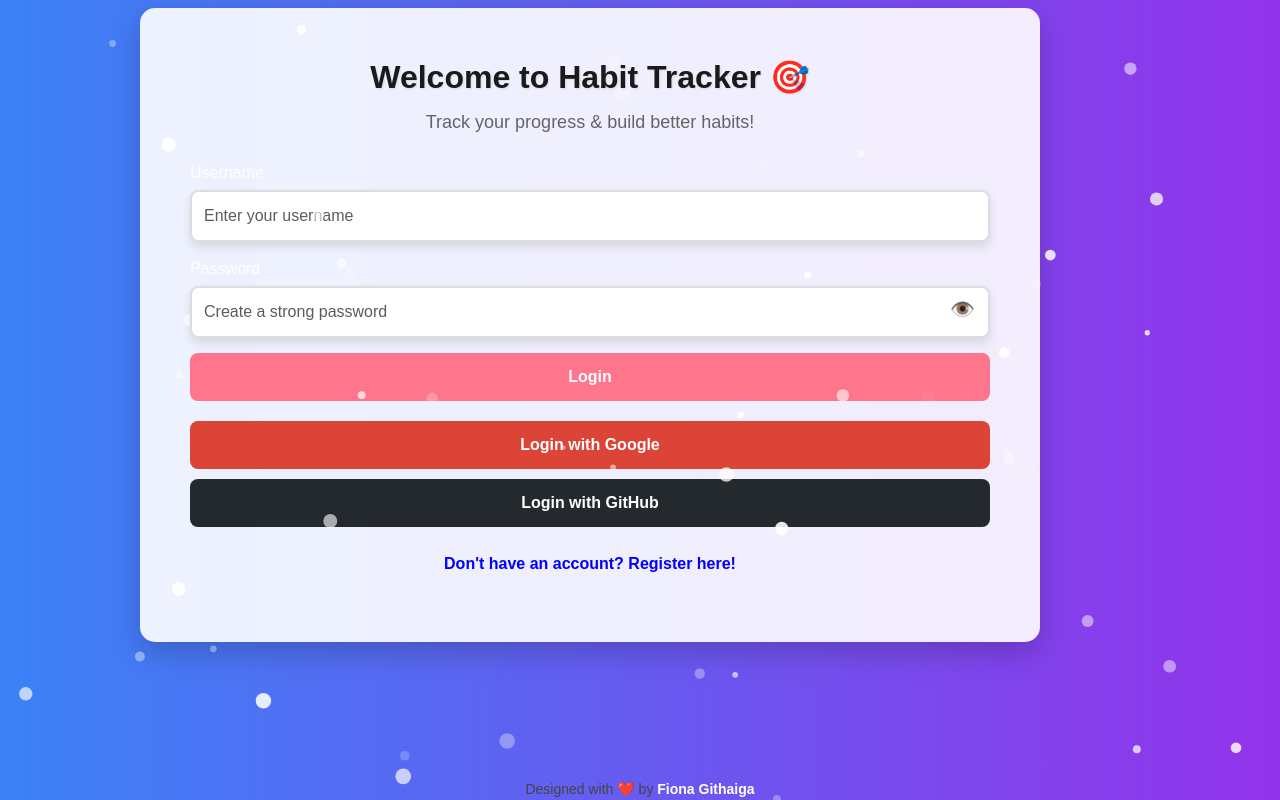
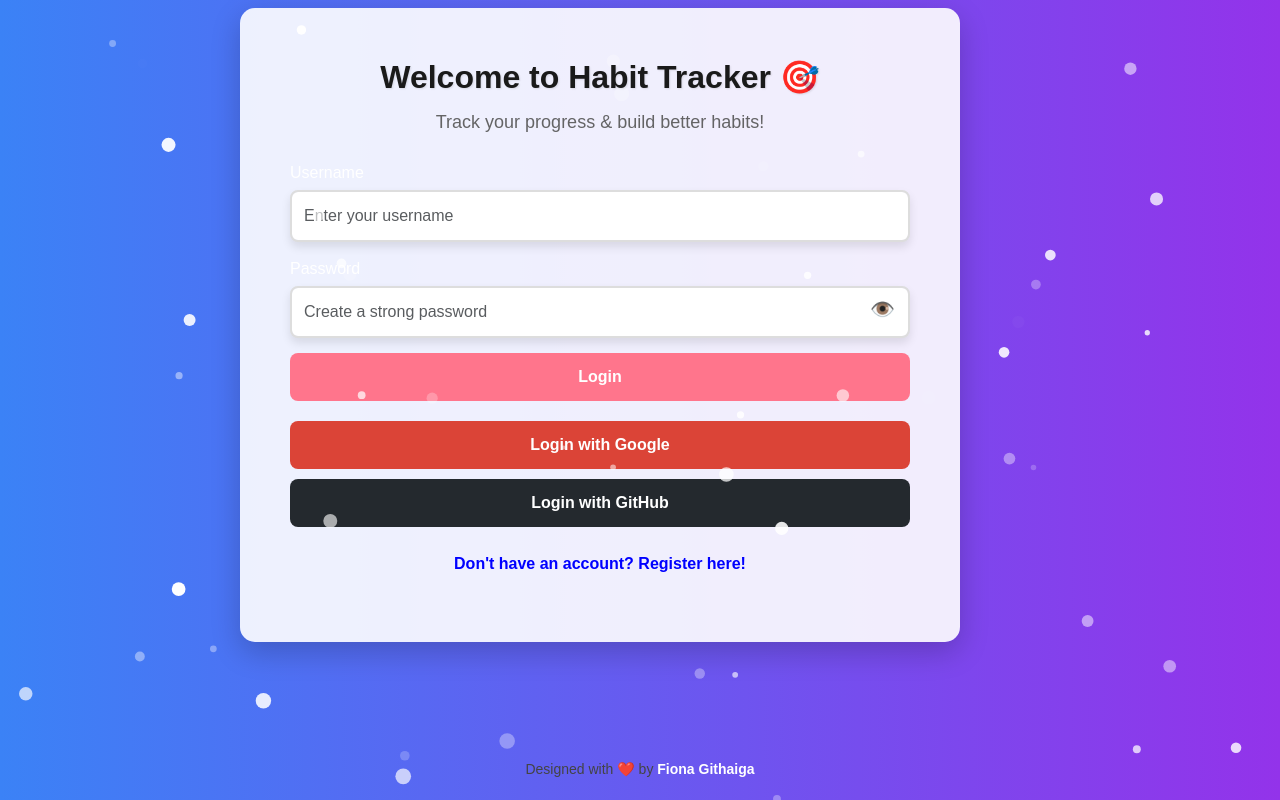
Before and after one commit to FionaG26/habit-tracker, a Vue app in the folder habit-tracker-vue/: page / in a window 1280 px wide. Built offline with nearby package versions, Linux system fonts and the light colour scheme.

Commit message:
Update Auth.vue

```diff
--- a/habit-tracker-vue/src/components/Auth.vue
+++ b/habit-tracker-vue/src/components/Auth.vue
@@ -147,7 +147,7 @@
   padding: 50px;
   border-radius: 15px;
   box-shadow: 0px 10px 30px rgba(0, 0, 0, 0.2);
-  width: 1000px; /* Made wider */
+  width: 800px; /* Made wider */
   max-width: 90%;
   text-align: center;
   transition: transform 0.3s ease-in-out;
@@ -271,7 +271,7 @@
 /* Footer Styling */
 .footer {
   position: absolute;
-  bottom: 0;
+  bottom: 20px;
   left: 0;
   right: 0;
   text-align: center;
```
